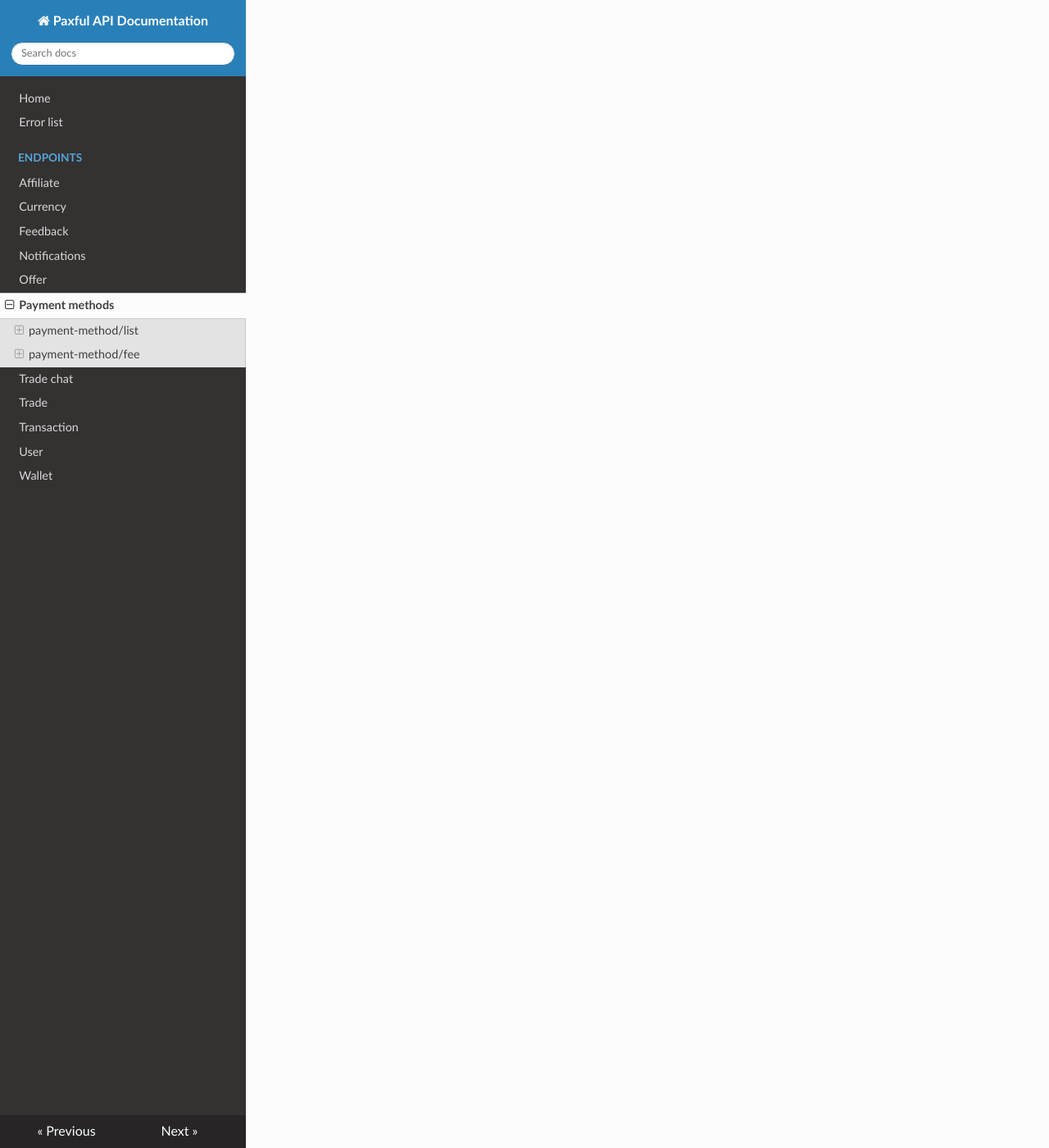
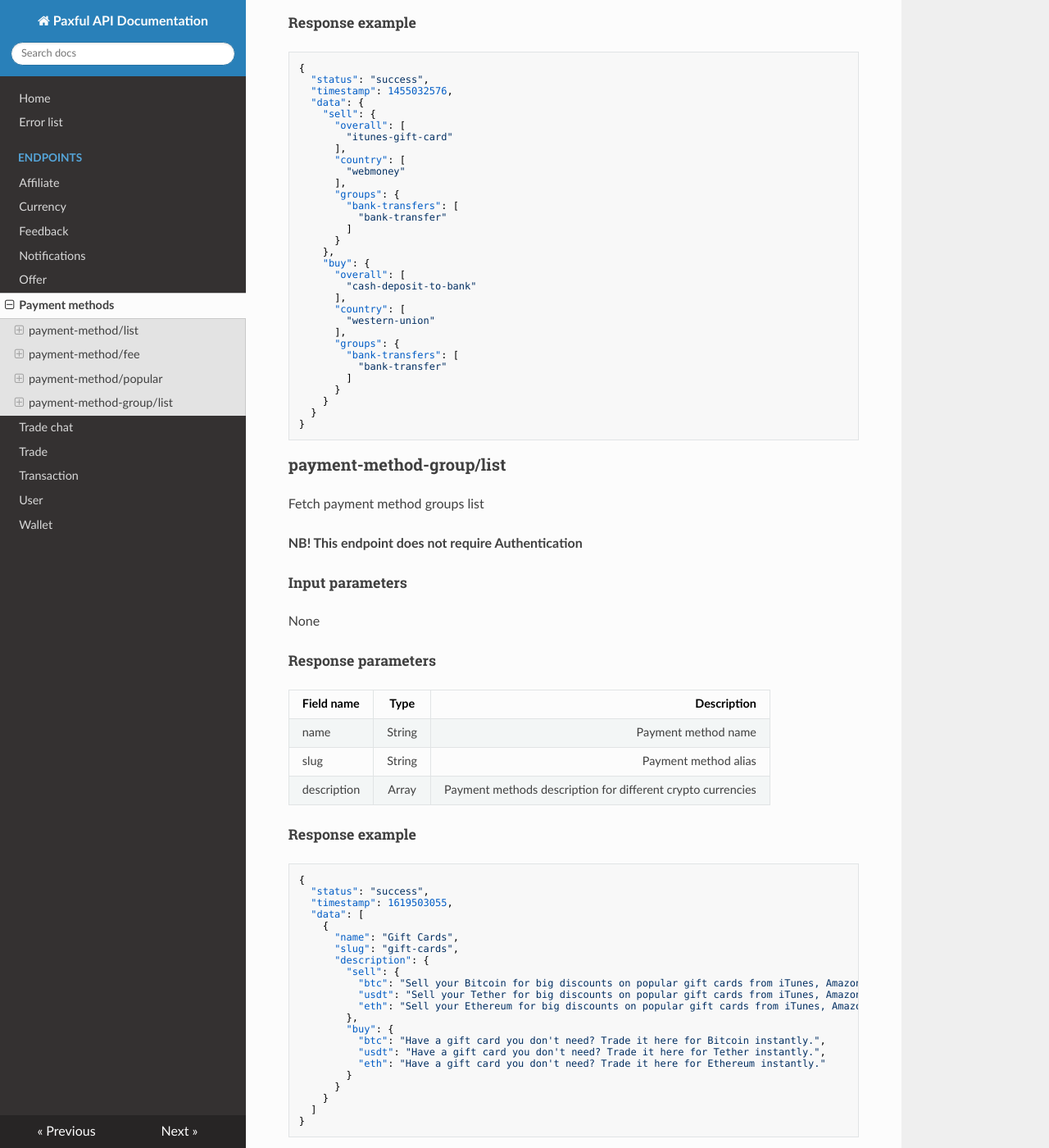
Before and after one commit to paxful/api-docs, an MkDocs documentation site: the page built from docs/endpoints/payment-methods.md, in a window 1280 px wide and 1400 px high, scrolled down 2106 px. Shown: the whole window at 82% size. Built offline with MkDocs 1.6.1, drawn with Linux system fonts in a browser that asks for light colours; nearby versions of some CDN libraries; some of the changed text lies outside the part shown.

Commit message:
CHANGE: update payment methods, offers endpoints RND2-26

````diff
--- a/docs/endpoints/payment-methods.md
+++ b/docs/endpoints/payment-methods.md
@@ -8,7 +8,9 @@ Fetch a list of available payment methods
 
 ##### Input parameters
 
-None
+| Field name    | Type          | Description                                                 | Required |
+| ------------- | :------------:| -----------------------------------------------------------:| -------- |
+| order         | String        | Sort by buy or sell, default is buy                         | No |
 
 ##### Response parameters
 
@@ -71,3 +73,102 @@ Fetch fees for payment methods
   }
 }
 ```
+### payment-method/popular
+
+Fetch popular payment methods by country code
+
+**NB! This endpoint does not require Authentication**
+
+##### Input parameters
+
+| Field name    |   Possible value  | Description   | Required |
+| ------------- | ----------------- | ------------- | :------: |
+| country_code  | String            | Show popular payment methods by country, default US | No |
+
+##### Response parameters
+
+| Field name      | Type          | Description                                                 |
+| --------------- | :------------:| -----------------------------------------------------------:|
+| sell            | Array         | Payment methods slug list, grouped by overall, country and groups |
+| buy             | Array         | Payment methods slug list, grouped by overall, country and groups |
+
+##### Response example
+
+```
+{
+  "status": "success",
+  "timestamp": 1455032576,
+  "data": {
+    "sell": {
+      "overall": [
+        "itunes-gift-card"
+      ],
+      "country": [
+        "webmoney"
+      ],
+      "groups": {
+        "bank-transfers": [
+          "bank-transfer"
+        ]
+      }
+    },
+    "buy": {
+      "overall": [
+        "cash-deposit-to-bank"
+      ],
+      "country": [
+        "western-union"
+      ],
+      "groups": {
+        "bank-transfers": [
+          "bank-transfer"
+        ]
+      }
+    }
+  }
+}
+```
+### payment-method-group/list
+
+Fetch payment method groups list
+
+**NB! This endpoint does not require Authentication**
+
+##### Input parameters
+
+None
+
+##### Response parameters
+
+| Field name      | Type          | Description                                                 |
+| --------------- | :------------:| -----------------------------------------------------------:|
+| name            | String        | Payment method name         |
+| slug            | String        | Payment method alias        |
+| description     | Array         | Payment methods description for different crypto currencies |
+
+##### Response example
+
+```
+{
+  "status": "success",
+  "timestamp": 1619503055,
+  "data": [
+    {
+      "name": "Gift Cards",
+      "slug": "gift-cards",
+      "description": {
+        "sell": {
+          "btc": "Sell your Bitcoin for big discounts on popular gift cards from iTunes, Amazon and more.",
+          "usdt": "Sell your Tether for big discounts on popular gift cards from iTunes, Amazon and more.",
+          "eth": "Sell your Ethereum for big discounts on popular gift cards from iTunes, Amazon and more."
+        },
+        "buy": {
+          "btc": "Have a gift card you don't need? Trade it here for Bitcoin instantly.",
+          "usdt": "Have a gift card you don't need? Trade it here for Tether instantly.",
+          "eth": "Have a gift card you don't need? Trade it here for Ethereum instantly."
+        }
+      }
+    }
+  ]
+}
+```
````
Also changed, not shown: docs/endpoints/offer.md (+1 -0 lines).
